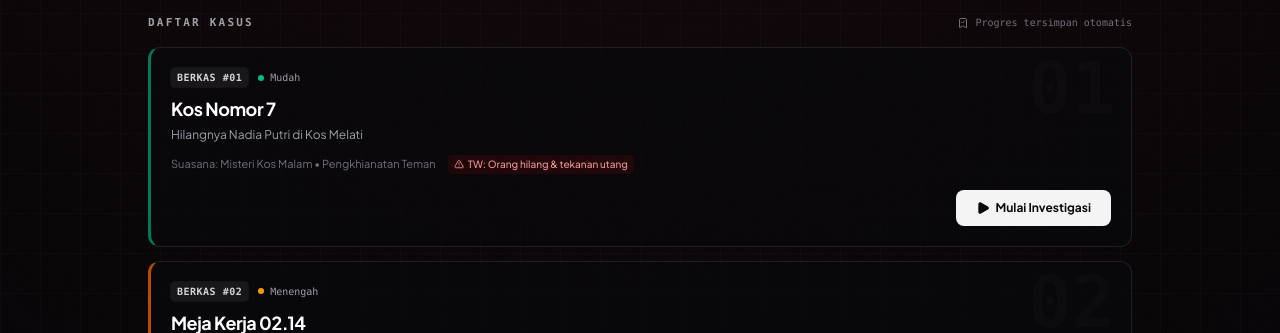
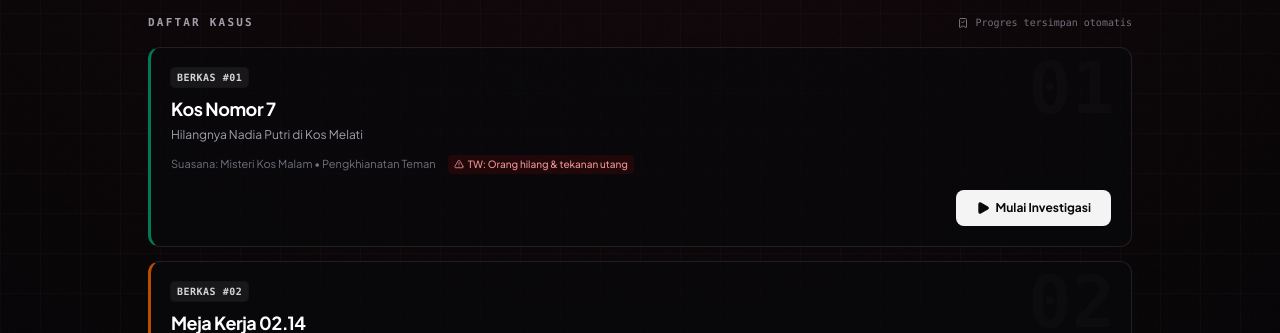
Before and after one commit to shanzshine/last-seen, a React (Vite) app: page / in a window 1280 px wide. Shown: the part 467-800 px from the top of the page. Built offline with nearby package versions, Linux system fonts and the light colour scheme.

Commit message:
style: remove redundant difficulty text from case cards

```diff
--- a/src/App.tsx
+++ b/src/App.tsx
@@ -532,12 +532,6 @@ export function App() {
                     : item.difficulty === 'Menengah'
                       ? 'border-l-amber-700'
                       : 'border-l-red-800';
-                const difficultyDot =
-                  item.difficulty === 'Mudah'
-                    ? 'bg-emerald-500'
-                    : item.difficulty === 'Menengah'
-                      ? 'bg-amber-500'
-                      : 'bg-red-500';
 
                 return (
                   <motion.div
@@ -557,14 +551,10 @@ export function App() {
                     </span>
 
                     <div className="relative p-4 sm:p-5">
-                      {/* Top row: case id + difficulty + rank */}
+                      {/* Top row: case id + rank */}
                       <div className="flex flex-wrap items-center gap-2.5">
                         <span className="rounded bg-zinc-900 px-1.5 py-0.5 font-mono text-[10px] font-bold tracking-wider text-zinc-300 ring-1 ring-white/5">
                           BERKAS #{String(item.number).padStart(2, '0')}
-                        </span>
-                        <span className="flex items-center gap-1.5 font-mono text-[10px] text-zinc-400">
-                          <span className={`inline-block h-1.5 w-1.5 rounded-full ${difficultyDot}`} />
-                          {t.difficulty[item.difficulty]}
                         </span>
                         {rank && (
                           <span className="inline-flex items-center gap-1 rounded bg-amber-500/10 px-2 py-0.5 font-mono text-[10px] font-bold text-amber-300">
```
